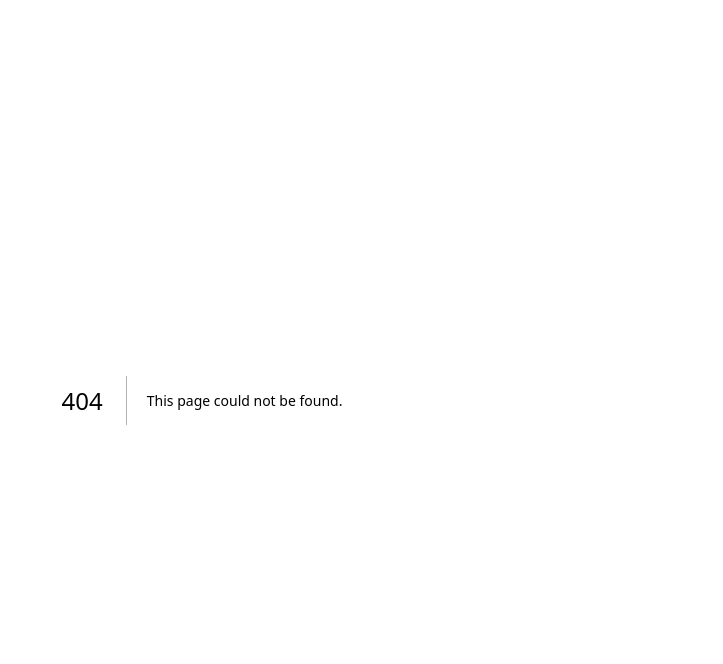
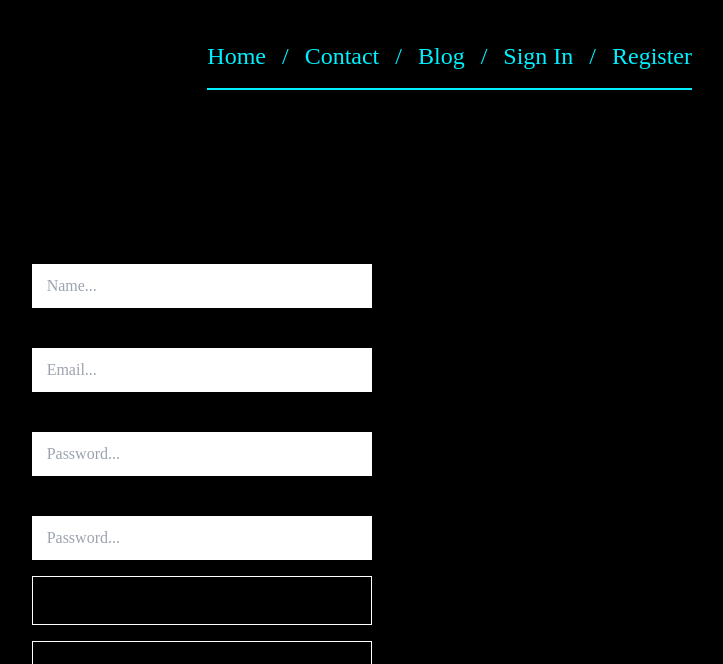
Before and after one commit to Mopcho/Small-NextJs-Project, a Next.js app in the folder client/: page /register in a window 1280 px wide. Before the commit this address had no page. Shown: the top 664 px of the page, without its empty margins (438-1161 px from the left). Built offline with nearby package versions, Linux system fonts and the light colour scheme; a web font is replaced by a local one.

Commit message:
Initial Registration flow

```diff
--- a/client/src/app/(home)/login/page.tsx
+++ /dev/null
@@ -1,36 +0,0 @@
-import { ROUTE_REGISTER } from '@/constants/links';
-import Link from 'next/link';
-
-export default function Login() {
-  return (
-    <section className="flex justify-center flex-1 items-center form-section-main custom-container bg-custom-black">
-      <form className="login-form-layout">
-        <label htmlFor="email" className="flex flex-col">
-          Email
-          <input
-            className="login-email"
-            placeholder="Email..."
-            name="email"
-            type="email"
-            autoComplete="username"
-          ></input>
-        </label>
-        <label htmlFor="password" className="flex flex-col">
-          {' '}
-          Password
-          <input
-            className="login-password"
-            placeholder="Password..."
-            name="password"
-            type="password"
-            autoComplete="current-password"
-          ></input>
-        </label>
-        <button className="login-submit">Login</button>
-        <Link href={`/${ROUTE_REGISTER}`}>
-          Don&apos;t have an account ? Sign up now !
-        </Link>
-      </form>
-    </section>
-  );
-}
--- /dev/null
+++ b/client/src/app/(home)/register/page.tsx
@@ -0,0 +1,243 @@
+'use client';
+
+import { SignInButton } from '@/components/Buttons/SignIn';
+import {
+  validateEmail,
+  validateName,
+  validatePassword,
+} from '@/lib/validations';
+import { signIn } from 'next-auth/react';
+import { useState } from 'react';
+
+interface FormErrors {
+  email?: string | null;
+  name?: string | null;
+  password?: string | null;
+  repeatPassword?: string | null;
+}
+
+interface ValidateFieldProps {
+  fieldData: {
+    name: string;
+    value: string;
+  };
+  setOnNullOnly?: boolean;
+}
+
+export default function Register() {
+  const [formData, setFormData] = useState({
+    email: '',
+    name: '',
+    password: '',
+    repeatPassword: '',
+  });
+  const [formErrors, setFormErrors] = useState<FormErrors>({
+    email: null,
+    name: null,
+    password: null,
+    repeatPassword: null,
+  });
+  const onFormSubmit = async (ev: React.FormEvent) => {
+    ev.preventDefault();
+
+    try {
+      const foundError = validateAll();
+
+      if (foundError) {
+        return;
+      }
+
+      const res = await fetch('/api/register', {
+        method: 'POST',
+        body: JSON.stringify(formData),
+        headers: {
+          'Content-Type': 'application/json',
+        },
+      });
+
+      if (!res.ok) {
+        alert((await res.json()).message);
+        return;
+      }
+
+      signIn(undefined, { callbackUrl: '/' });
+    } catch (error) {
+      console.error(error);
+    }
+  };
+
+  const validateAll = (): boolean => {
+    let foundError = false;
+    foundError
+      ? (foundError = validateField({
+          fieldData: { name: 'email', value: formData.email },
+        }))
+      : validateField({ fieldData: { name: 'email', value: formData.email } });
+    foundError
+      ? (foundError = validateField({
+          fieldData: { name: 'name', value: formData.name },
+        }))
+      : validateField({ fieldData: { name: 'name', value: formData.name } });
+    foundError
+      ? (foundError = validateField({
+          fieldData: { name: 'password', value: formData.password },
+        }))
+      : validateField({
+          fieldData: { name: 'password', value: formData.password },
+        });
+    foundError
+      ? (foundError = validateField({
+          fieldData: { name: 'repeatPassword', value: formData.repeatPassword },
+        }))
+      : validateField({
+          fieldData: { name: 'repeatPassword', value: formData.repeatPassword },
+        });
+
+    return foundError;
+  };
+
+  const validateFieldHandler = (ev: React.FocusEvent<HTMLInputElement>) => {
+    validateField({
+      fieldData: {
+        name: ev.currentTarget.name,
+        value: ev.currentTarget.value,
+      },
+    });
+  };
+
+  // TODO: Refactor this to remove it's cognitive complexity
+  const validateField = ({
+    fieldData,
+    setOnNullOnly = false,
+  }: ValidateFieldProps): boolean => {
+    const name = fieldData.name;
+    const value = fieldData.value;
+
+    let errorFound = false;
+
+    if (name === 'email') {
+      const emailError = validateEmail(value);
+      if (emailError && !setOnNullOnly) {
+        setFormErrors({ ...formErrors, email: emailError });
+        errorFound = true;
+      } else if (!emailError) {
+        setFormErrors({ ...formErrors, email: null });
+      }
+    }
+
+    if (name === 'name') {
+      const nameErrors = validateName(value);
+      if (nameErrors && !setOnNullOnly) {
+        setFormErrors({ ...formErrors, name: nameErrors });
+        errorFound = true;
+      } else if (!nameErrors) {
+        setFormErrors({ ...formErrors, name: null });
+      }
+    }
+
+    if (name === 'password') {
+      const passwordError = validatePassword(value);
+      if (passwordError && !setOnNullOnly) {
+        setFormErrors({ ...formErrors, password: passwordError });
+        errorFound = true;
+      } else if (!passwordError) {
+        setFormErrors({ ...formErrors, password: null });
+      }
+    }
+
+    if (name === 'repeatPassword') {
+      if (formData.password !== null && formData.password !== value) {
+        if (!setOnNullOnly) {
+          setFormErrors({
+            ...formErrors,
+            repeatPassword: 'Repeat password does not match password',
+          });
+          errorFound = true;
+        }
+      } else {
+        setFormErrors({
+          ...formErrors,
+          repeatPassword: null,
+        });
+      }
+    }
+
+    return errorFound;
+  };
+
+  const onChangeHandler = (ev: React.ChangeEvent<HTMLInputElement>) => {
+    const name = ev.currentTarget.name;
+    const value = ev.currentTarget.value;
+
+    validateField({ fieldData: { name, value }, setOnNullOnly: true });
+
+    setFormData({ ...formData, [name]: value });
+  };
+
+  return (
+    <section className="flex justify-center flex-1 items-center custom-container bg-custom-black">
+      <form className="login-form-layout" onSubmit={onFormSubmit}>
+        <label htmlFor="email" className="flex flex-col">
+          Name
+          <input
+            className="login-name"
+            placeholder="Name..."
+            name="name"
+            type="text"
+            autoComplete="username"
+            value={formData.name}
+            onBlur={validateFieldHandler}
+            onChange={onChangeHandler}
+          ></input>
+          <span className="text-custom-red">{formErrors.name}</span>
+        </label>
+        <label htmlFor="email" className="flex flex-col">
+          Email
+          <input
+            className="login-email"
+            placeholder="Email..."
+            name="email"
+            type="email"
+            autoComplete="username"
+            value={formData.email}
+            onBlur={validateFieldHandler}
+            onChange={onChangeHandler}
+          ></input>
+          <span className="text-custom-red">{formErrors.email}</span>
+        </label>
+        <label htmlFor="password" className="flex flex-col">
+          {' '}
+          Password
+          <input
+            className="login-password"
+            placeholder="Password..."
+            name="password"
+            type="password"
+            autoComplete="current-password"
+            value={formData.password}
+            onBlur={validateFieldHandler}
+            onChange={onChangeHandler}
+          ></input>
+          <span className="text-custom-red">{formErrors.password}</span>
+        </label>
+        <label htmlFor="repeatPassword" className="flex flex-col">
+          {' '}
+          Repeat Password
+          <input
+            className="login-repeatPassword"
+            placeholder="Password..."
+            name="repeatPassword"
+            type="password"
+            autoComplete="current-password"
+            value={formData.repeatPassword}
+            onBlur={validateFieldHandler}
+            onChange={onChangeHandler}
+          ></input>
+          <span className="text-custom-red">{formErrors.repeatPassword}</span>
+        </label>
+        <button className="login-submit">Register</button>
+        <SignInButton></SignInButton>
+      </form>
+    </section>
+  );
+}
--- /dev/null
+++ b/client/src/components/Buttons/SignIn.tsx
@@ -0,0 +1,11 @@
+'use client';
+
+import { signIn } from 'next-auth/react';
+
+export const SignInButton = ({ className }: { className?: string }) => {
+  return (
+    <button onClick={() => signIn()} className={className}>
+      Already have an account ? Sign in now !
+    </button>
+  );
+};
--- a/client/src/components/Navigation/Navigation.tsx
+++ b/client/src/components/Navigation/Navigation.tsx
@@ -1,4 +1,9 @@
-import { ROUTE_BROWSE, ROUTE_CONTACT, ROUTE_HOME } from '@/constants/links';
+import {
+  ROUTE_BROWSE,
+  ROUTE_CONTACT,
+  ROUTE_HOME,
+  ROUTE_REGISTER,
+} from '@/constants/links';
 import { MenuLink } from '../MenuLink/MenuLink';
 import { signIn } from 'next-auth/react';
 
@@ -30,6 +35,13 @@ export const Navigation = (): JSX.Element => {
         <button className="text-custom-cyan" onClick={() => signIn()}>
           Sign In
         </button>
+        <p>/</p>
+        <MenuLink
+          href={`/${ROUTE_REGISTER}`}
+          additionalClassNames="text-custom-cyan"
+        >
+          Register
+        </MenuLink>
       </ul>
     </nav>
   );
--- /dev/null
+++ b/client/src/constants/api.ts
@@ -0,0 +1 @@
+export const apiBaseUrl = process.env.API_BASE_URL || '';
--- a/client/src/lib/auth.ts
+++ b/client/src/lib/auth.ts
@@ -44,7 +44,7 @@ export const authOptions: NextAuthOptions = {
   ],
   callbacks: {
     session: ({ session, token }) => {
-      console.log('Session Callback', { session, token });
+      // console.log('Session Callback', { session, token });
       return {
         ...session,
         user: {
@@ -55,7 +55,7 @@ export const authOptions: NextAuthOptions = {
       };
     },
     jwt: ({ token, user }) => {
-      console.log('JWT Callback', { token, user });
+      // console.log('JWT Callback', { token, user });
       if (user) {
         const u = user as unknown as any;
         return {
--- /dev/null
+++ b/client/src/lib/validations.ts
@@ -0,0 +1,33 @@
+const emailRegex =
+  /(?:[a-z0-9!#$%&'*+/=?^_`{|}~-]+(?:\.[a-z0-9!#$%&'*+/=?^_`{|}~-]+)*|"(?:[\x01-\x08\x0b\x0c\x0e-\x1f\x21\x23-\x5b\x5d-\x7f]|\\[\x01-\x09\x0b\x0c\x0e-\x7f])*")@(?:(?:[a-z0-9](?:[a-z0-9-]*[a-z0-9])?\.)+[a-z0-9](?:[a-z0-9-]*[a-z0-9])?|\[(?:(?:(2(5[0-5]|[0-4][0-9])|1[0-9][0-9]|[1-9]?[0-9]))\.){3}(?:(2(5[0-5]|[0-4][0-9])|1[0-9][0-9]|[1-9]?[0-9])|[a-z0-9-]*[a-z0-9]:(?:[\x01-\x08\x0b\x0c\x0e-\x1f\x21-\x5a\x53-\x7f]|\\[\x01-\x09\x0b\x0c\x0e-\x7f])+)\])/;
+
+export const validateEmail = (value: string): string | null => {
+  const isValid = emailRegex.test(value);
+
+  if (isValid) {
+    return null;
+  } else {
+    return 'Email is not valid';
+  }
+};
+
+export interface PasswordErrors {
+  password?: string | null;
+  repeatPassword?: string | null;
+}
+
+export const validatePassword = (password: string): string | null => {
+  if (password.length < 8) {
+    return 'Password must be at least 8 characters long';
+  }
+
+  return null;
+};
+
+export const validateName = (name: string): string | null => {
+  if (name.length < 8) {
+    return 'Name must be at least 8 characters long';
+  }
+
+  return null;
+};
```
Also changed, not shown: client/.eslintrc.json, client/src/sass/global.scss (line endings or trailing spaces).
